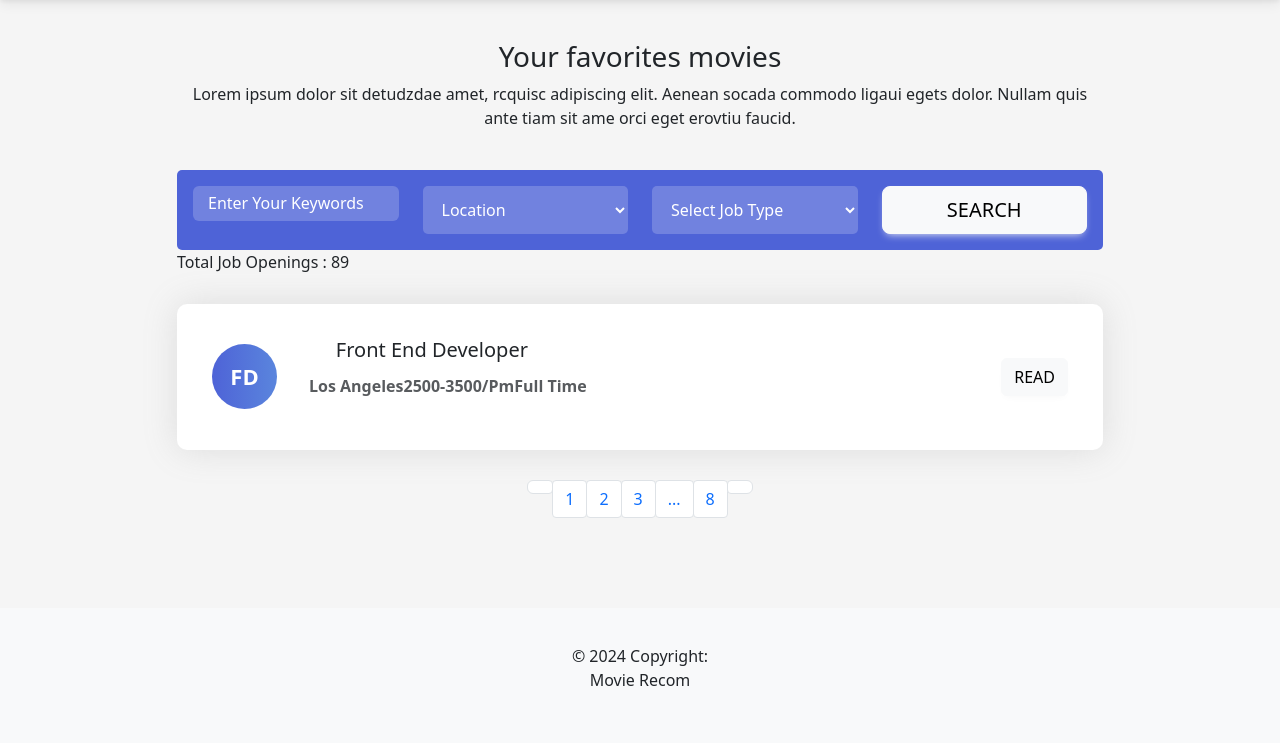
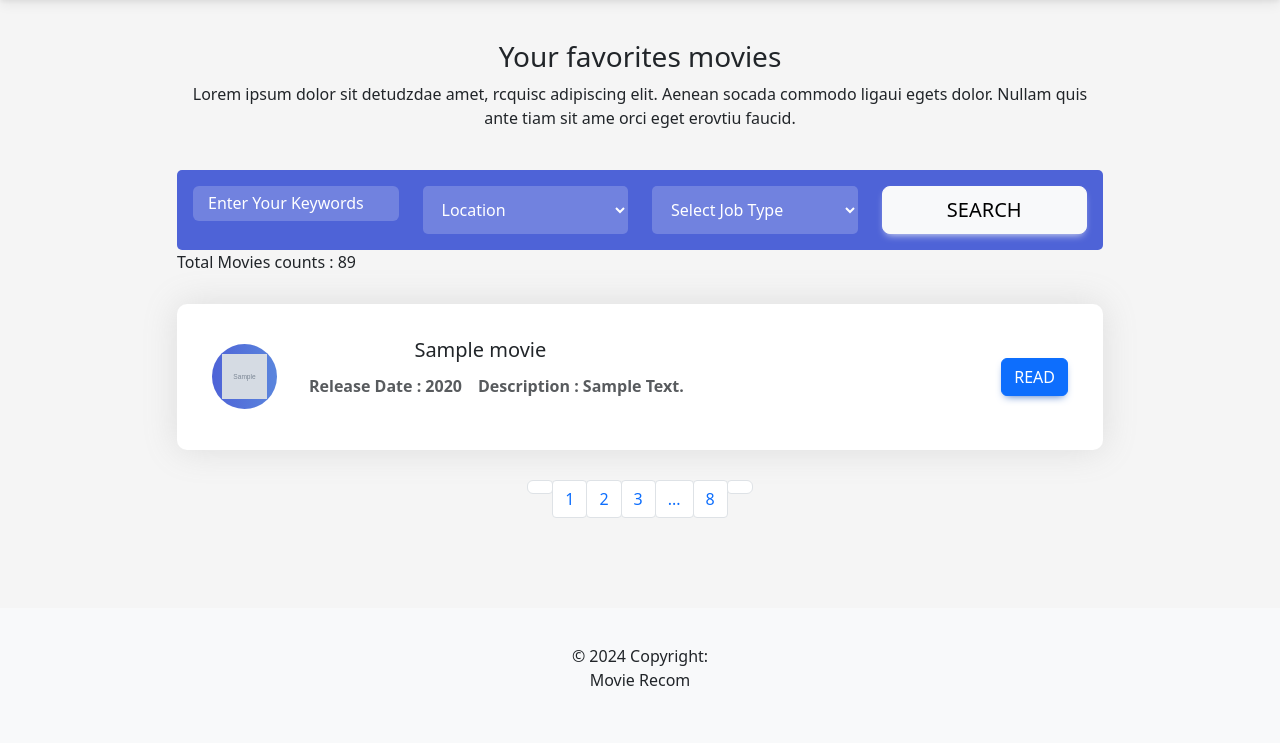
Before and after one commit to JoharyJonathan/django-movie, a Django app: page /favorites/favorites/ in a window 1280 px wide. Shown: the part 56-799 px from the top of the page. Run offline with Django 5.2, Linux system fonts and the light colour scheme; a user stored in the database is signed in; tables that the repository leaves empty hold one stand-in row (values such as "Sample post"); grey boxes marked "Sample" are stand-in pictures; some libraries are stand-ins or nearby versions.

Commit message:
Favorites list updated

```diff
--- a/movcom/movies/templates/movies/favorites.html
+++ b/movcom/movies/templates/movies/favorites.html
@@ -51,31 +51,28 @@
     </div>
     </form>
     <div class="filter-result">
-    <p class="mb-30 ff-montserrat">Total Job Openings : 89</p>
+    <p class="mb-30 ff-montserrat">Total Movies counts : 89</p>
 
     {% for item in favorites %}
         <div class="job-box d-md-flex align-items-center justify-content-between mb-30">
             <div class="job-left my-4 d-md-flex align-items-center flex-wrap">
                 <div class="img-holder mr-md-4 mb-md-0 mb-4 mx-auto mx-md-0 d-md-none d-lg-flex">
-                    FD
+                    <img src="{{ item.movie.poster.url }}" class="img-radius" style="width: 45px; height: 45px"/>
                 </div>
                 <div class="job-content">
-                    <h5 class="text-center text-md-left">Front End Developer</h5>
+                    <h5 class="text-center text-md-left">{{ item.movie.title }}</h5>
                     <ul class="d-md-flex flex-wrap text-capitalize ff-open-sans">
                         <li class="mr-md-4">
-                            <i class="zmdi zmdi-pin mr-2"></i> Los Angeles
+                            <i class="mr-2"></i> Release date : {{ item.movie.release_year }}
                         </li>
                         <li class="mr-md-4">
-                            <i class="zmdi zmdi-money mr-2"></i> 2500-3500/pm
-                        </li>
-                        <li class="mr-md-4">
-                            <i class="zmdi zmdi-time mr-2"></i> Full Time
+                            <i class="mx-2"></i> Description : {{ item.movie.description }}
                         </li>
                     </ul>
                 </div>
             </div>
             <div class="job-right my-4 flex-shrink-0">
-                <a href="#" class="btn d-block w-100 d-sm-inline-block btn-light">Read</a>
+                <a href="{% url 'movie-detail' item.movie.id %}" class="btn d-block w-100 d-sm-inline-block btn-primary">Read</a>
             </div>
         </div>
     {% endfor %}
--- a/movcom/movies/templates/movies/movie_detail.html
+++ b/movcom/movies/templates/movies/movie_detail.html
@@ -140,7 +140,6 @@
                         <div>
                             <div class="d-flex justify-content-center my-3 mx-3">
                                 <div class="row">
-                                    <!-- Formulaire de rating -->
                                     <form method="POST" action="{% url 'add_rating' movie.id %}">
                                         {% csrf_token %}
                                         <div class="form-group" id="rating-ability-wrapper">
@@ -167,8 +166,6 @@
                                                 <i class="fa fa-star" aria-hidden="true"></i>
                                             </button>
                                         </div>
-
-                                        <!-- Bouton de soumission -->
                                         <div class="text-center mt-4 mb-0">
                                             <button type="button" class="btn btn-warning" data-mdb-ripple-init>Submit Rating</button>
                                         </div>
@@ -185,7 +182,6 @@
                             <div class="d-flex justify-content-center my-3 mx-3">
                                 <div class="row">
                                     <span class="field-label-header">Do you want to add this movie to your favorites?</span><br>
-                                    <!-- Lien pour ajouter/enlever le film des favoris -->
                                     <div class="text-center mt-4 mb-0">
                                         <a href="{% url 'toggle-favorite' movie.id %}" class="{% if user_favorite %}btn btn-danger{% else %}btn btn-success{% endif %}" data-mdb-ripple-init>
                                             {% if user_favorite %}
```
